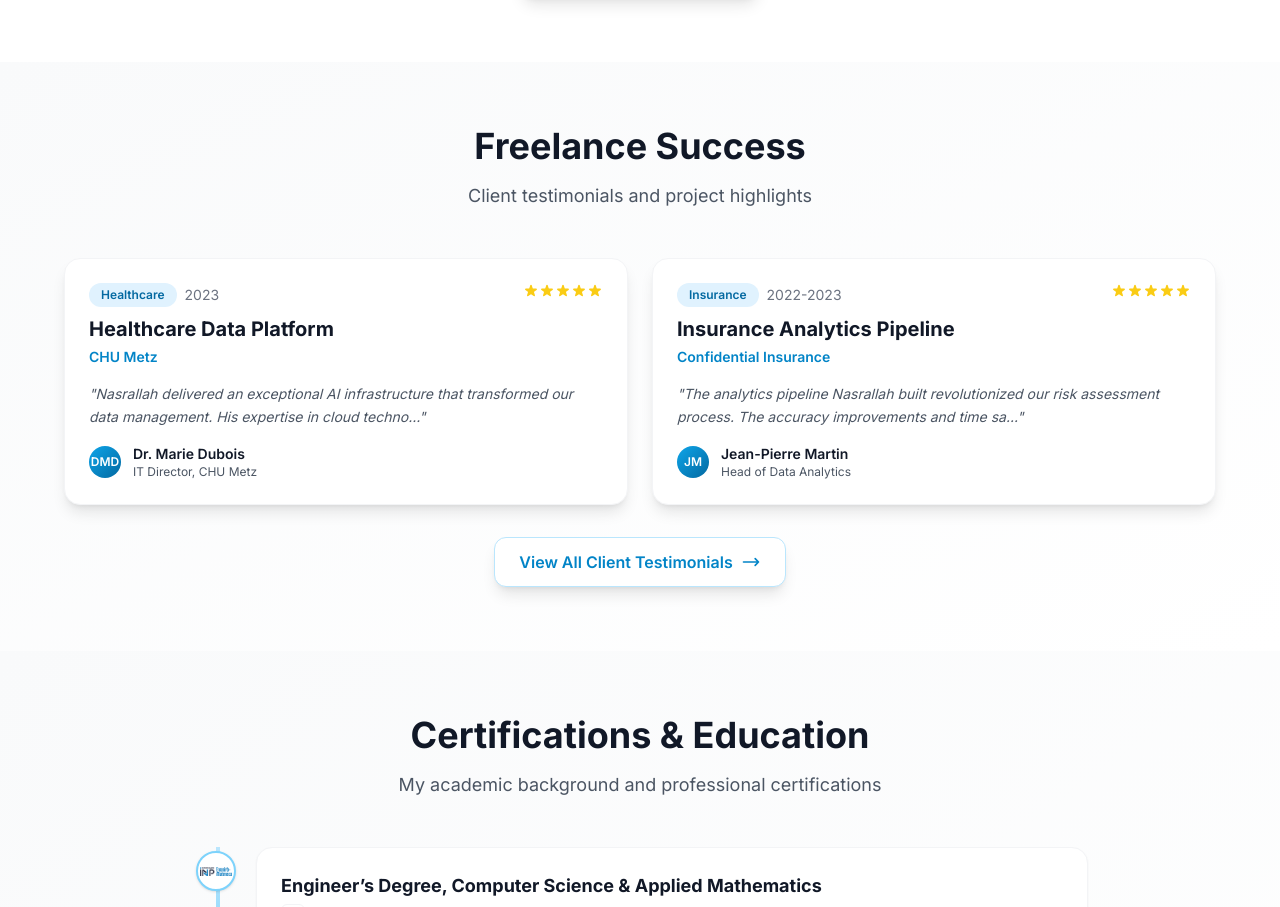
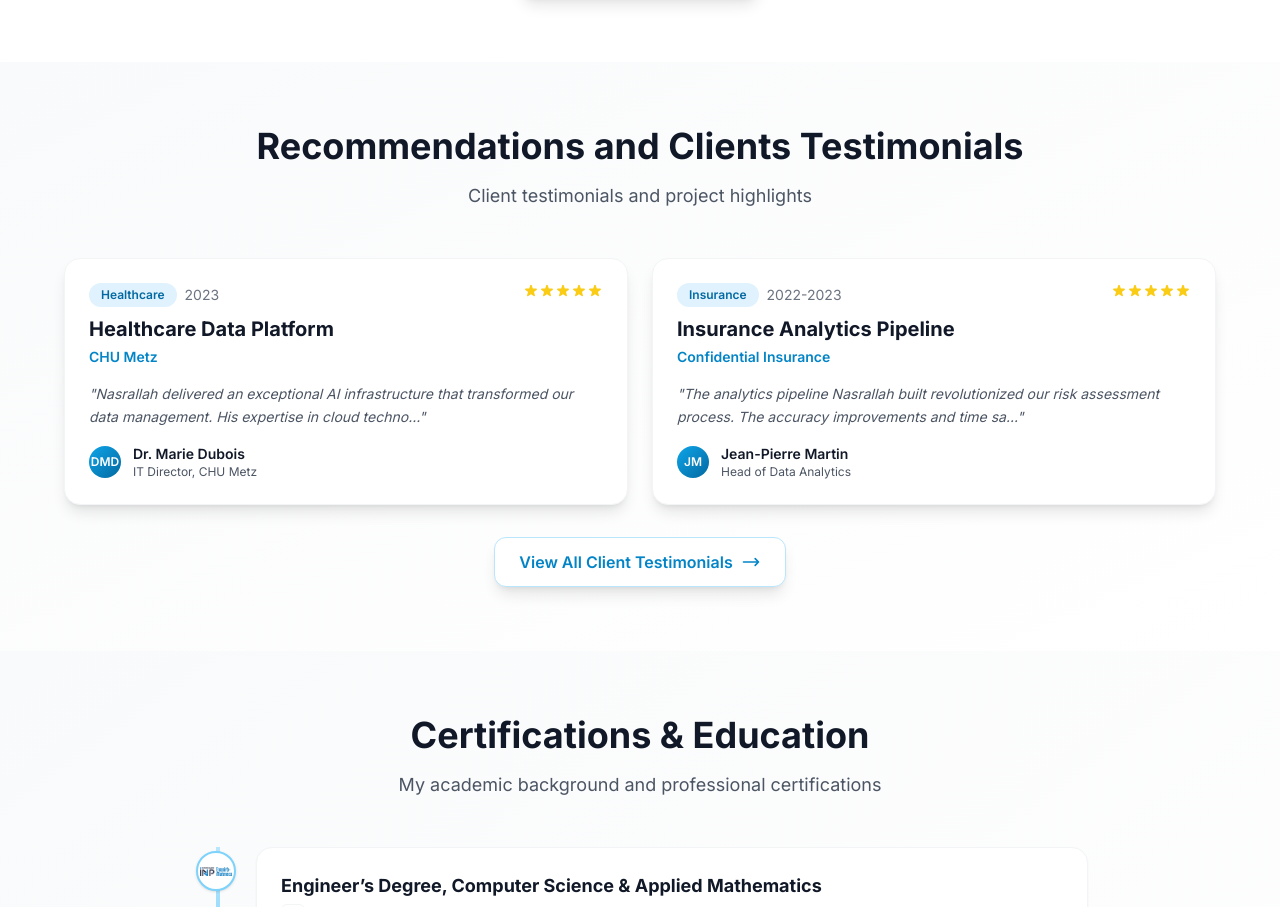
Before and after one commit to nmohammi/portfolio, a Next.js app: page / in a window 1280 px wide. Shown: the part 8032-8939 px from the top of the page. Built offline with nearby package versions, Linux system fonts and the light colour scheme; a web font is replaced by a local one.

Commit message:
Update section titles to reflect 'Recommendations and Clients Testimonials' for improved clarity and consistency across pages.

```diff
--- a/src/app/experience/page.tsx
+++ b/src/app/experience/page.tsx
@@ -242,9 +242,9 @@ export default function ExperiencePage() {
         </div>
       </Section>
 
-      {/* Freelance & Client Testimonials */}
+      {/* Recommendations and Clients Testimonials */}
       <Section
-        title="Freelance & Client Success"
+        title="Recommendations and Clients Testimonials"
         subtitle="Real projects, real results, real testimonials from satisfied clients"
         className="bg-gradient-to-br from-gray-50 to-white"
       >
--- a/src/app/page.tsx
+++ b/src/app/page.tsx
@@ -538,9 +538,9 @@ export default function Home() {
         </div>
       </Section>
 
-      {/* Freelance Success Preview */}
+      {/* Recommendations and Clients Testimonials Preview */}
       <Section
-        title="Freelance Success"
+        title="Recommendations and Clients Testimonials"
         subtitle="Client testimonials and project highlights"
         className="bg-gradient-to-br from-gray-50 to-white"
       >
```
